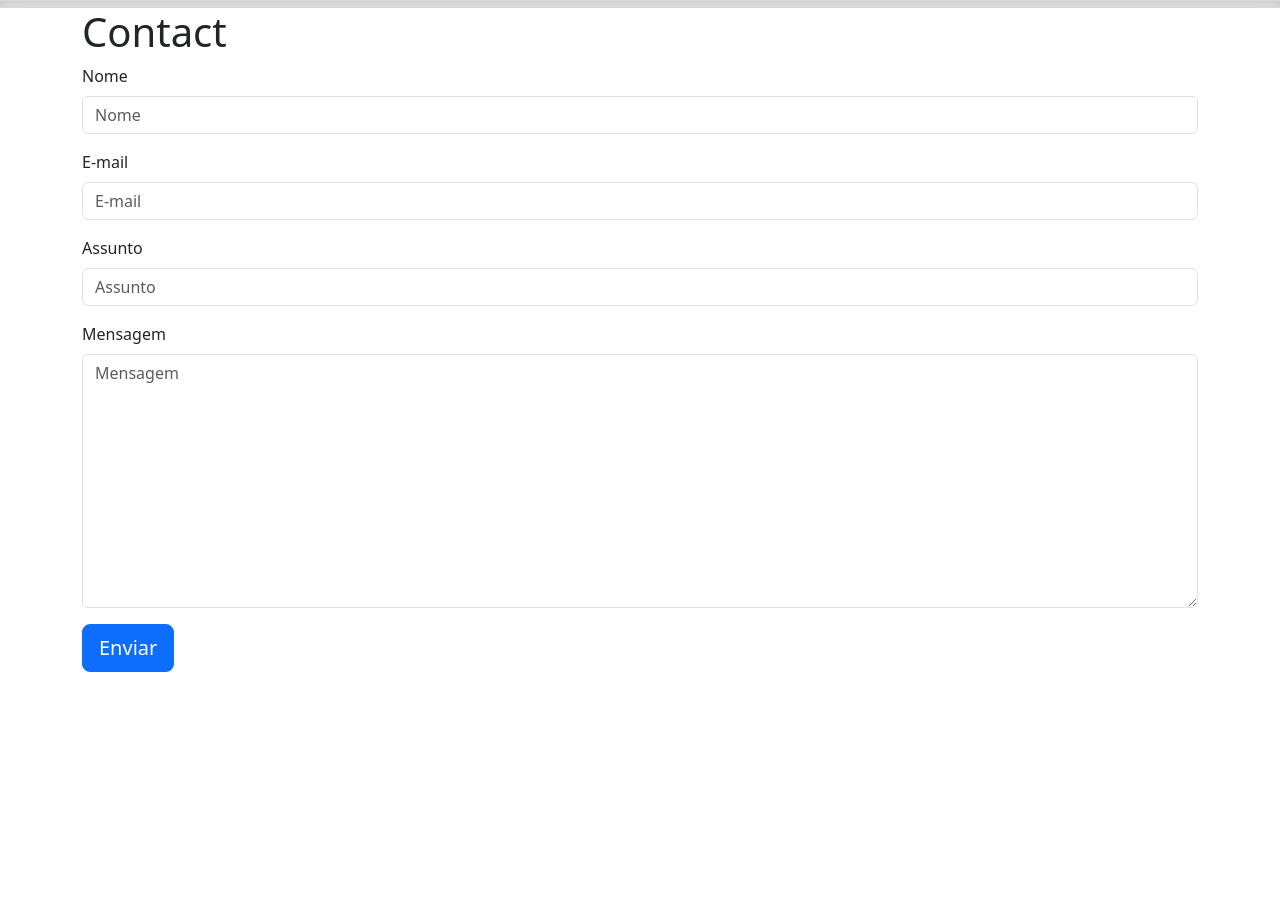
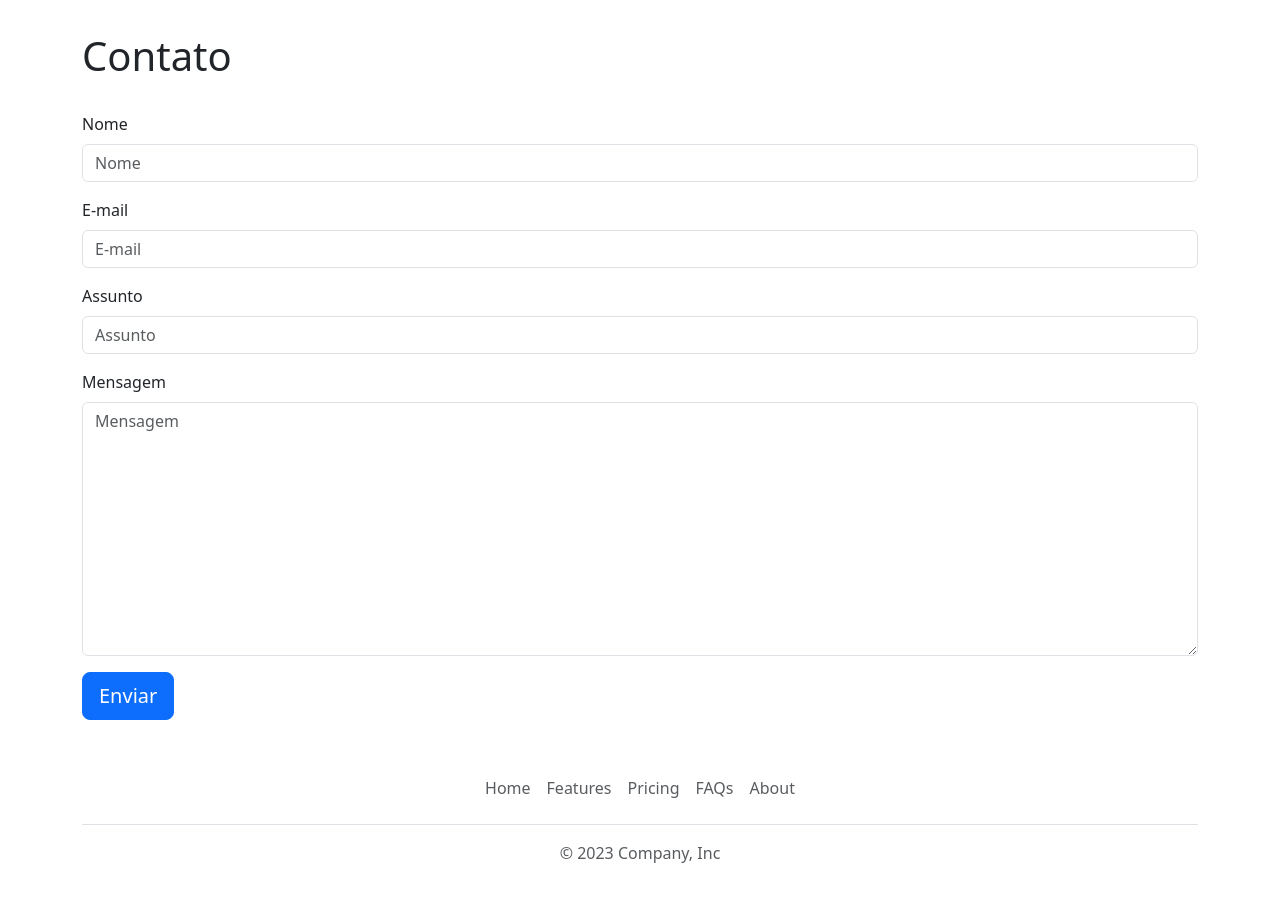
Before and after one commit to eduardo-esteves/estudo-python, a Django app: page /contact in a window 1280 px wide. Shown: the part 72-993 px from the top of the page. Before the commit the page ends 744 px from the top, so only its background shows below. Run offline with Django 4.2, Linux system fonts and the light colour scheme; some libraries are stand-ins or nearby versions.

Commit message:
Improved the structure of HTML page templates

```diff
--- a/django-manage-products/manage_products/templates/contact.html
+++ /dev/null
@@ -1,52 +0,0 @@
-{% load django_bootstrap5 %}
-<!doctype html>
-<html lang="pt-BR">
-<head>
-    <meta charset="UTF-8">
-    <meta name="viewport" content="width=device-width, initial-scale=1">
-    <title>Contact</title>
-    {% bootstrap_css %}
-    <style>
-        .b-example-divider {
-            height: .5rem;
-            background-color: #fff;
-            border: solid rgba(0, 0, 0, .15);
-            border-width: 1px 0;
-            box-shadow: inset 0 .5em 1.5em rgba(0, 0, 0, .1), inset 0 .125em .5em rgba(0, 0, 0, .15);
-        }
-    </style>
-</head>
-
-<body>
-<main>
-    <div class="container">
-        <header class="d-flex justify-content-center py-3">
-            <ul class="nav nav-pills">
-                <li class="nav-item"><a href="#" class="nav-link active" aria-current="page">Home</a></li>
-                <li class="nav-item"><a href="#" class="nav-link">Produtos</a></li>
-                <li class="nav-item"><a href="#" class="nav-link">Contato</a></li>
-            </ul>
-        </header>
-    </div>
-    <div class="b-example-divider"></div>
-
-    <div class="container">
-        <h1>Contact</h1>
-
-        {# Display django.contrib.messages as Bootstrap alerts #}
-        {% bootstrap_messages %}
-
-        <form class="form" action="{% url 'contact' %}" method="POST" autocomplete="off">
-            {% csrf_token %}
-
-            {% bootstrap_form form %}
-
-
-            <button type="submit" class="btn btn-primary btn-lg">Enviar</button>
-        </form>
-    </div>
-
-    {% bootstrap_javascript %}
-</main>
-</body>
-</html>
--- /dev/null
+++ b/django-manage-products/manage_products/templates/pages/contact.html
@@ -0,0 +1,84 @@
+{% load django_bootstrap5 %}
+<!doctype html>
+<html lang="pt-BR">
+<head>
+    <meta charset="UTF-8">
+    <meta name="viewport" content="width=device-width, initial-scale=1">
+    <title>Contact</title>
+    {% bootstrap_css %}
+    <style>
+        .b-example-divider {
+            height: .5rem;
+            background-color: #fff;
+            border: solid rgba(0, 0, 0, .15);
+            border-width: 1px 0;
+            box-shadow: inset 0 .5em 1.5em rgba(0, 0, 0, .1), inset 0 .125em .5em rgba(0, 0, 0, .15);
+        }
+        .mg-tp-1 {
+            margin-top: 1rem;
+        }
+        .mg-bt-1 {
+            margin-bottom: 1rem;
+        }
+        .mg-tp-2 {
+            margin-top: 2rem;
+        }
+        .mg-bt-2 {
+            margin-bottom: 2rem;
+        }
+    </style>
+</head>
+
+<body>
+<main>
+
+    <div class="container">
+        <header class="d-flex justify-content-center py-3 navbar navbar-light">
+
+            <ul class="nav nav-pills">
+                <li class="nav-item"><a href="{% url 'index' %}" class="nav-link active"
+                                        aria-current="page">Home</a></li>
+                <li class="nav-item"><a href="{% url 'products' %}" class="nav-link">Produtos</a></li>
+                <li class="nav-item"><a href="{% url 'contact' %}" class="nav-link">Contato</a></li>
+            </ul>
+
+        </header>
+    </div>
+
+    <section class="mg-tp-2">
+        <div class="container">
+            <h1 class="title mg-bt-2">Contato</h1>
+
+            {# Display django.contrib.messages as Bootstrap alerts #}
+            {% bootstrap_messages %}
+
+            <form class="form" action="{% url 'contact' %}" method="POST" autocomplete="off">
+                {% csrf_token %}
+
+                {% bootstrap_form form %}
+
+
+                <button type="submit" class="btn btn-primary btn-lg">Enviar</button>
+            </form>
+        </div>
+    </section>
+
+    <section class="mg-tp-2">
+        <div class="container">
+            <footer class="py-3 my-4">
+                <ul class="nav justify-content-center border-bottom pb-3 mb-3">
+                    <li class="nav-item"><a href="#" class="nav-link px-2 text-muted">Home</a></li>
+                    <li class="nav-item"><a href="#" class="nav-link px-2 text-muted">Features</a></li>
+                    <li class="nav-item"><a href="#" class="nav-link px-2 text-muted">Pricing</a></li>
+                    <li class="nav-item"><a href="#" class="nav-link px-2 text-muted">FAQs</a></li>
+                    <li class="nav-item"><a href="#" class="nav-link px-2 text-muted">About</a></li>
+                </ul>
+                <p class="text-center text-muted">&copy; 2023 Company, Inc</p>
+            </footer>
+        </div>
+    </section>
+    {% bootstrap_javascript %}
+</main>
+
+</body>
+</html>
--- a/django-manage-products/manage_products/templates/products.html
+++ b/django-manage-products/manage_products/templates/pages/products.html
@@ -5,6 +5,6 @@
     <title>Products</title>
 </head>
 <body>
-
+    <h1>Products</h1>
 </body>
 </html>
--- a/django-manage-products/manage_products/views.py
+++ b/django-manage-products/manage_products/views.py
@@ -4,7 +4,7 @@ from django.contrib import messages
 from .forms import ContactForm
 
 def index(request):
-    return render(request, 'index.html')
+    return render(request, 'pages/index.html')
 
 
 def contact(request):
@@ -26,8 +26,8 @@ def contact(request):
         'form': form
     }
 
-    return render(request, 'contact.html', context)
+    return render(request, 'pages/contact.html', context)
 
 
 def products(request):
-    return render(request, 'products.html')
+    return render(request, 'pages/products.html')
```
Also changed, not shown: django-manage-products/manage_products/templates/partials/header.html (added, +30 -0 lines), django-manage-products/manage_products/templates/pages/index.html (renamed from django-manage-products/manage_products/templates/index.html).
